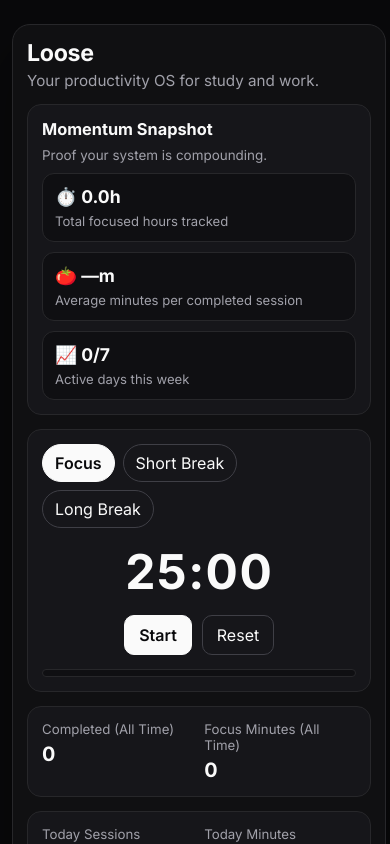
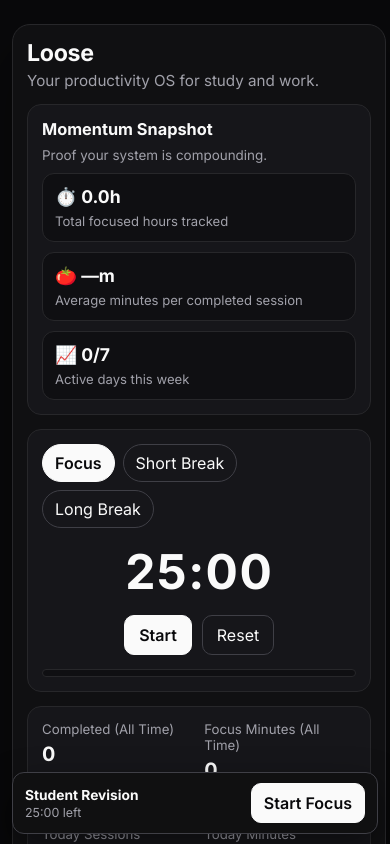
Before and after one commit to dhyoprd/pomodoro-glass, a Next.js app: page / in a window 390 px wide. Shown: the top 844 px of the page. Built offline with nearby package versions, Linux system fonts and the light colour scheme.

Commit message:
feat: add mobile quick-start dock for timer control

```diff
--- a/src/app/globals.css
+++ b/src/app/globals.css
@@ -540,6 +540,10 @@ input:focus { border-color: #71717a; }
 #taskList li.done span { text-decoration: line-through; opacity: 0.6; }
 .task-actions { display: flex; gap: 8px; }
 
+.mobile-quick-start {
+  display: none;
+}
+
 @media (max-width: 820px) {
   .settings-form { grid-template-columns: repeat(2, minmax(0, 1fr)); }
   .analytics-grid { grid-template-columns: repeat(2, minmax(0, 1fr)); }
@@ -550,6 +554,10 @@ input:focus { border-color: #71717a; }
 }
 
 @media (max-width: 600px) {
+  body {
+    padding-bottom: 96px;
+  }
+
   .app { padding: 14px; }
   #taskInput { min-width: 140px; width: 100%; }
   #taskForm { width: 100%; }
@@ -558,4 +566,41 @@ input:focus { border-color: #71717a; }
     flex-direction: column;
     align-items: flex-start;
   }
+
+  .mobile-quick-start {
+    position: fixed;
+    left: 12px;
+    right: 12px;
+    bottom: calc(10px + env(safe-area-inset-bottom));
+    display: flex;
+    justify-content: space-between;
+    align-items: center;
+    gap: 10px;
+    padding: 10px 12px;
+    background: color-mix(in srgb, var(--panel) 92%, black 8%);
+    border: 1px solid var(--line-strong);
+    border-radius: 12px;
+    box-shadow: 0 14px 36px rgba(0, 0, 0, 0.45);
+    backdrop-filter: blur(8px);
+    z-index: 20;
+  }
+
+  .mobile-quick-start > div {
+    display: grid;
+    gap: 2px;
+  }
+
+  .mobile-quick-start strong {
+    font-size: 0.86rem;
+  }
+
+  .mobile-quick-start span {
+    color: var(--muted);
+    font-size: 0.78rem;
+  }
+
+  .mobile-quick-start .primary {
+    white-space: nowrap;
+    padding-inline: 12px;
+  }
 }
--- a/src/ui/PomodoroApp.tsx
+++ b/src/ui/PomodoroApp.tsx
@@ -185,6 +185,11 @@ export function PomodoroApp() {
         preset.settings.longBreakInterval === state.settings.longBreakInterval,
       ),
     [state.settings],
+  );
+
+  const activeModeLabel = useMemo(
+    () => MODES.find((mode) => mode.key === state.mode)?.label ?? 'Focus',
+    [state.mode],
   );
 
   const applyPreset = (preset: (typeof USE_CASE_PRESETS)[number]) => {
@@ -458,6 +463,16 @@ export function PomodoroApp() {
             )}
           </ul>
       </section>
+
+      <aside className="mobile-quick-start" aria-label="Mobile quick start">
+        <div>
+          <strong>{activePreset?.name ?? `${activeModeLabel} Session`}</strong>
+          <span>{formatTime(state.timer.remaining)} left</span>
+        </div>
+        <button className="primary" type="button" onClick={() => controller.toggleTimer()}>
+          {state.timer.running ? 'Pause' : 'Start Focus'}
+        </button>
+      </aside>
     </main>
   );
 }
```
